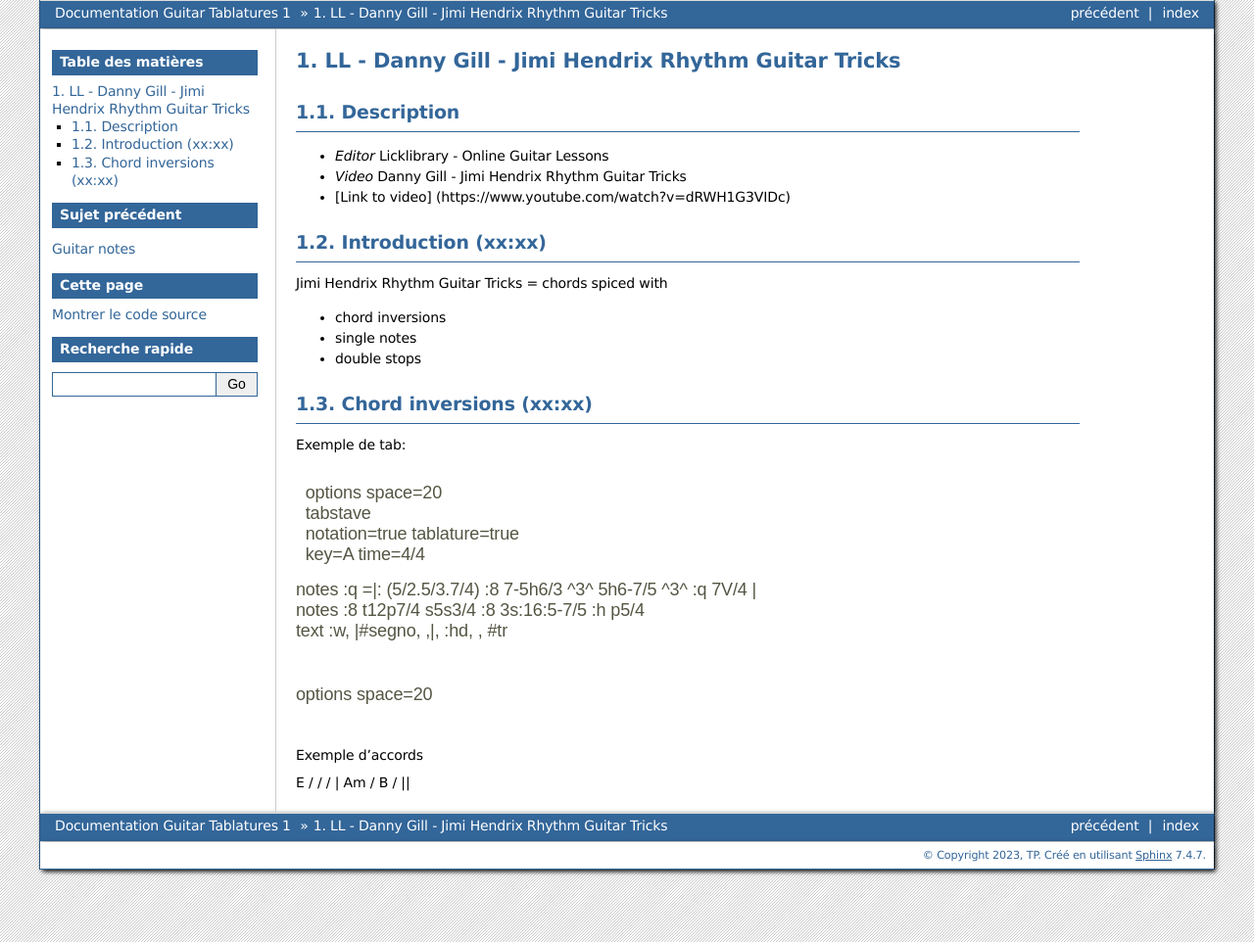
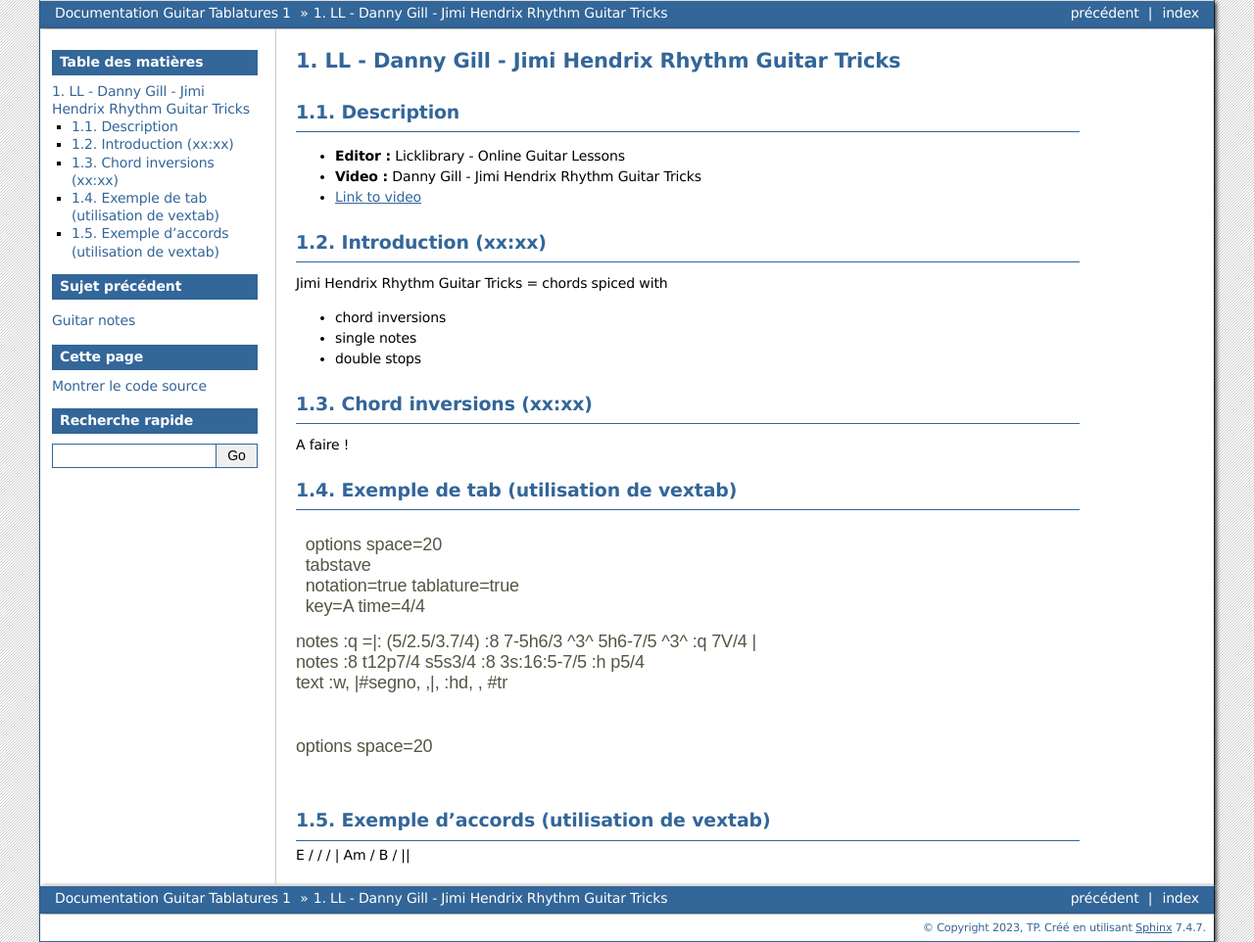
Before and after one commit to thibautpe/guitar_tabs, a Sphinx documentation site: the page built from source/ll_dg_jhrgt.md, in a window 1280 px wide. Shown: the whole page at 98% size. Built offline with Sphinx 7.4.7, drawn with Linux system fonts in a browser that asks for light colours; nearby versions of some CDN libraries; library files that are not in the unit come from our copies; pages that are not in the unit, such as notebooks, are missing from menus; a script that is not in the unit is left out.

Commit message:
modified:   build/.doctrees/environment.pickle 	modified:   build/.doctrees/ll_dg_jhrgt.doctree 	modified:   build/_sources/ll_dg_jhrgt.md.txt 	modified:   build/index.html 	modified:   build/ll_dg_jhrgt.html 	modified:   build/objects.inv 	modified:   build/searchindex.js 	modified:   source/ll_dg_jhrgt.md

```diff
--- a/source/ll_dg_jhrgt.md
+++ b/source/ll_dg_jhrgt.md
@@ -8,9 +8,9 @@
 
 ## Description ##
 
-- *Editor* Licklibrary - Online Guitar Lessons
-- *Video* Danny Gill - Jimi Hendrix Rhythm Guitar Tricks
-- [Link to video] (https://www.youtube.com/watch?v=dRWH1G3VIDc)
+- **Editor :** Licklibrary - Online Guitar Lessons
+- **Video :** Danny Gill - Jimi Hendrix Rhythm Guitar Tricks
+- [Link to video](https://www.youtube.com/watch?v=dRWH1G3VIDc)
 
 
 
@@ -23,8 +23,10 @@
 
 
 ## Chord inversions (xx:xx) ##
+A faire !
 
-Exemple de tab:
+
+## Exemple de tab (utilisation de vextab)
 
 <div class="vex-tabdiv" width="680" scale="1.0" editor="false" style="background-color: white;">
   options space=20
@@ -39,5 +41,5 @@
   options space=20
 </div>
 
-Exemple d'accords
+## Exemple d'accords (utilisation de vextab)
 <div class="jtab"> E / / / | Am / B / || </div>
```
Also changed, not shown: 7 other files.
